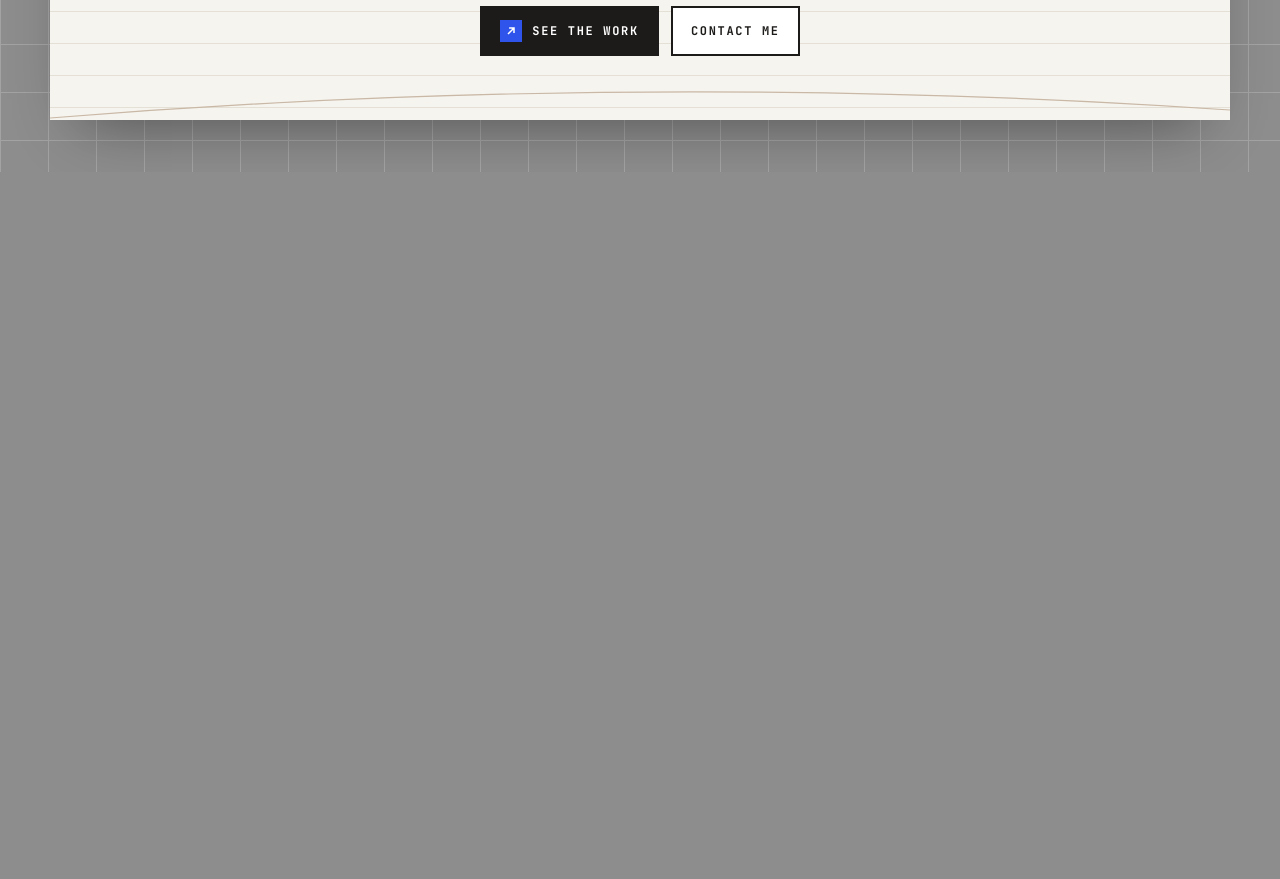
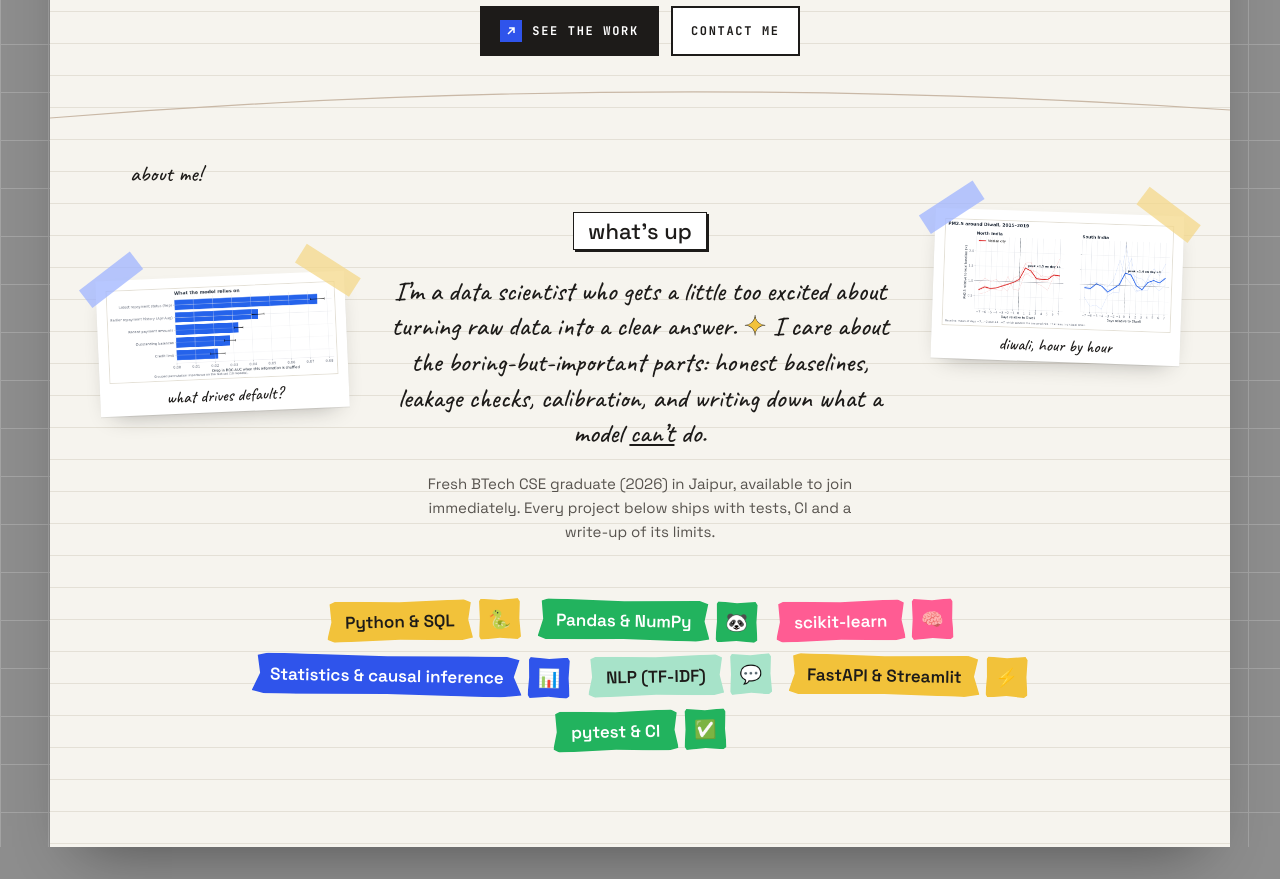
Before and after one commit to siddharth0444/siddharth-portfolio, a React (Vite) app: page / in a window 1280 px wide. Shown: the part 660-1539 px from the top of the page. Before the commit the page ends 832 px from the top, so only its background shows below. Built offline with nearby package versions, Linux system fonts and the light colour scheme.

Commit message:
Add about section with chart polaroids and skill tags

```diff
--- a/src/App.jsx
+++ b/src/App.jsx
@@ -1,5 +1,6 @@
 import Nav from './sections/Nav.jsx'
 import Hero from './sections/Hero.jsx'
+import About from './sections/About.jsx'
 
 export default function App() {
   return (
@@ -7,6 +8,7 @@ export default function App() {
       <Nav />
       <main>
         <Hero />
+        <About />
       </main>
     </div>
   )
--- a/src/data.js
+++ b/src/data.js
@@ -10,3 +10,13 @@ export const navItems = [
   { label: 'Projects', href: '#projects', icon: '▦' },
   { label: 'Contact', href: '#contact', icon: '◆' },
 ]
+
+export const skills = [
+  { name: 'Python & SQL', icon: '🐍', color: 'yellow' },
+  { name: 'Pandas & NumPy', icon: '🐼', color: 'green', dark: true },
+  { name: 'scikit-learn', icon: '🧠', color: 'pink', dark: true },
+  { name: 'Statistics & causal inference', icon: '📊', color: 'blue', dark: true },
+  { name: 'NLP (TF-IDF)', icon: '💬', color: 'mint' },
+  { name: 'FastAPI & Streamlit', icon: '⚡', color: 'yellow' },
+  { name: 'pytest & CI', icon: '✅', color: 'green', dark: true },
+]
--- /dev/null
+++ b/src/sections/About.css
@@ -0,0 +1,183 @@
+.about {
+  position: relative;
+  padding: 40px 48px 96px;
+}
+
+.about__margin {
+  margin: 0 0 24px 32px;
+  font-size: 22px;
+}
+
+.about__grid {
+  display: grid;
+  grid-template-columns: 1fr minmax(0, 2.1fr) 1fr;
+  align-items: start;
+  gap: 32px;
+}
+
+.about__body {
+  text-align: center;
+}
+
+.about__title {
+  display: inline-block;
+  margin: 0 0 24px;
+  padding: 4px 14px;
+  border: 1.5px solid var(--line);
+  background: #fff;
+  font-size: 22px;
+  font-weight: 500;
+  box-shadow: 2px 2px 0 var(--line);
+}
+
+.about__text {
+  margin: 0;
+  font-size: clamp(22px, 2.4vw, 27px);
+  line-height: 1.32;
+}
+
+.about__spark {
+  color: var(--yellow);
+  -webkit-text-stroke: 0.5px var(--ink);
+}
+
+.about__plain {
+  max-width: 460px;
+  margin: 20px auto 0;
+  color: var(--ink-soft);
+  font-size: 15px;
+  line-height: 1.6;
+}
+
+/* Taped polaroids */
+.polaroid {
+  position: relative;
+  margin: 0;
+  padding: 10px 10px 6px;
+  background: #fff;
+  box-shadow: var(--shadow);
+}
+
+.polaroid--left {
+  margin-top: 64px;
+  transform: rotate(-2.5deg);
+}
+
+.polaroid--right {
+  transform: rotate(2deg);
+}
+
+.polaroid img {
+  width: 100%;
+  border: 1px solid var(--rule);
+}
+
+.polaroid figcaption {
+  padding-top: 6px;
+  font-size: 17px;
+  text-align: center;
+}
+
+.tape {
+  position: absolute;
+  top: -12px;
+  width: 64px;
+  height: 22px;
+  opacity: 0.75;
+}
+
+.tape--left {
+  left: -16px;
+  background: #9fb4ff;
+  transform: rotate(-35deg);
+}
+
+.tape--right {
+  right: -16px;
+  background: #f5d98a;
+  transform: rotate(35deg);
+}
+
+/* Brush-stroke skill tags */
+.skills {
+  display: flex;
+  flex-wrap: wrap;
+  justify-content: center;
+  gap: 14px 18px;
+  max-width: 820px;
+  margin: 56px auto 0;
+  padding: 0;
+  list-style: none;
+}
+
+.skills__item {
+  display: flex;
+  gap: 6px;
+  transition: transform 0.15s ease;
+}
+
+.skills__item:nth-child(odd) { transform: rotate(-1.2deg); }
+.skills__item:nth-child(even) { transform: rotate(1deg); }
+.skills__item:hover { transform: rotate(0) scale(1.04); }
+
+.brush {
+  display: inline-flex;
+  align-items: center;
+  padding: 9px 18px;
+  font-size: 17px;
+  font-weight: 600;
+  clip-path: polygon(2% 6%, 6% 0, 50% 4%, 94% 0, 99% 8%, 97% 50%, 100% 94%, 92% 100%, 50% 96%, 5% 100%, 0 92%, 3% 50%);
+}
+
+.brush--icon {
+  justify-content: center;
+  width: 42px;
+  padding: 9px 0;
+  font-size: 18px;
+}
+
+@media (max-width: 960px) {
+  .about {
+    padding: 32px 24px 72px;
+  }
+
+  .about__grid {
+    grid-template-columns: 1fr 1fr;
+  }
+
+  .about__body {
+    grid-column: 1 / -1;
+    order: -1;
+  }
+
+  .polaroid--left {
+    margin-top: 0;
+  }
+}
+
+@media (max-width: 560px) {
+  .about {
+    padding: 24px 16px 64px;
+  }
+
+  .about__margin {
+    margin-left: 0;
+  }
+
+  .about__grid {
+    gap: 24px 16px;
+  }
+
+  .polaroid figcaption {
+    font-size: 15px;
+  }
+
+  .brush {
+    padding: 8px 14px;
+    font-size: 15px;
+  }
+
+  .brush--icon {
+    width: 36px;
+  }
+}
--- /dev/null
+++ b/src/sections/About.jsx
@@ -0,0 +1,64 @@
+import importanceFigure from '../assets/figures/credit-importance.png'
+import diwaliFigure from '../assets/figures/aqi-diwali-profiles.png'
+import { skills } from '../data.js'
+import './About.css'
+
+function Polaroid({ src, alt, caption, side }) {
+  return (
+    <figure className={`polaroid polaroid--${side}`}>
+      <span className="tape tape--left" aria-hidden="true" />
+      <span className="tape tape--right" aria-hidden="true" />
+      <img src={src} alt={alt} loading="lazy" />
+      <figcaption className="hand">{caption}</figcaption>
+    </figure>
+  )
+}
+
+export default function About() {
+  return (
+    <section className="about" id="about" aria-labelledby="about-title">
+      <p className="hand about__margin">about me!</p>
+
+      <div className="about__grid">
+        <Polaroid
+          side="left"
+          src={importanceFigure}
+          alt="Bar chart of the features that most drive the credit default model, led by recent payment status"
+          caption="what drives default?"
+        />
+
+        <div className="about__body">
+          <h2 className="about__title" id="about-title">what’s up</h2>
+          <p className="hand about__text">
+            I’m a data scientist who gets a little too excited about turning raw data into a clear answer.
+            <span className="about__spark" aria-hidden="true"> ✦ </span>
+            I care about the boring-but-important parts: honest baselines, leakage checks, calibration, and writing down what a model <u>can’t</u> do.
+          </p>
+          <p className="about__plain">
+            Fresh BTech CSE graduate (2026) in Jaipur, available to join immediately. Every project below ships with tests, CI and a write-up of its limits.
+          </p>
+        </div>
+
+        <Polaroid
+          side="right"
+          src={diwaliFigure}
+          alt="Hourly pollution profiles around Diwali compared with a two-sided seasonal baseline"
+          caption="diwali, hour by hour"
+        />
+      </div>
+
+      <ul className="skills" aria-label="Skills and tools">
+        {skills.map((skill) => (
+          <li key={skill.name} className="skills__item">
+            <span className="brush" style={{ background: `var(--${skill.color})`, color: skill.dark ? '#fff' : 'var(--ink)' }}>
+              {skill.name}
+            </span>
+            <span className="brush brush--icon" style={{ background: `var(--${skill.color})` }} aria-hidden="true">
+              {skill.icon}
+            </span>
+          </li>
+        ))}
+      </ul>
+    </section>
+  )
+}
```
Also changed, not shown: src/assets/figures/aqi-diwali-profiles.png (added), src/assets/figures/credit-importance.png (added).
